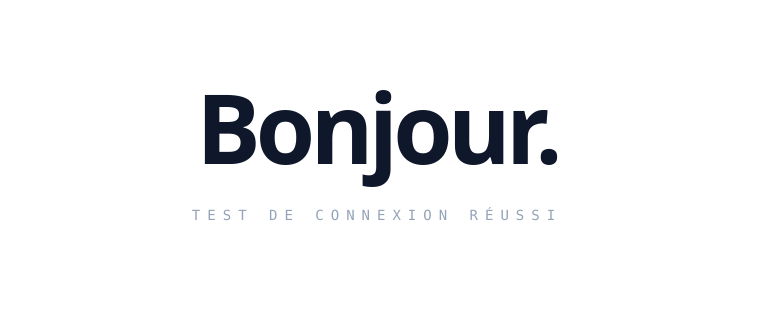
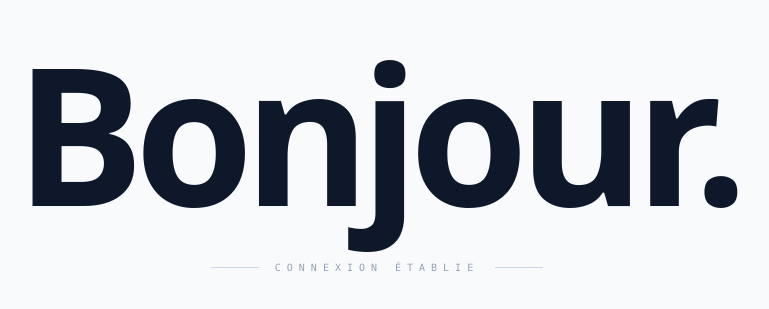
Before and after one commit to OLguern/ma_machine, a React (Vite) app: page / in a window 1280 px wide. Shown: the part 245-554 px from the top of the page, without its empty margins (263-1032 px from the left). Built offline with nearby package versions, Linux system fonts and the light colour scheme.

Commit message:
Add files via upload

```diff
--- a/App.tsx
+++ b/App.tsx
@@ -2,13 +2,17 @@ import React from 'react';
 
 const App: React.FC = () => {
   return (
-    <div className="text-center">
-      <h1 className="text-8xl font-black text-slate-900 tracking-tighter animate-bounce">
+    <div className="flex flex-col items-center justify-center animate-in fade-in duration-1000">
+      <h1 className="text-9xl font-black text-slate-900 tracking-tighter sm:text-[12rem]">
         Bonjour.
       </h1>
-      <p className="text-slate-400 mt-6 font-mono text-sm uppercase tracking-[0.5em]">
-        Test de connexion réussi
-      </p>
+      <div className="mt-8 flex items-center gap-4">
+        <div className="w-12 h-px bg-slate-300"></div>
+        <p className="text-slate-400 font-mono text-[10px] uppercase tracking-[0.6em]">
+          Connexion Établie
+        </p>
+        <div className="w-12 h-px bg-slate-300"></div>
+      </div>
     </div>
   );
 };
--- a/index.html
+++ b/index.html
@@ -21,8 +21,8 @@
 </script>
 <link rel="stylesheet" href="/index.css">
 </head>
-<body class="bg-white flex items-center justify-center h-screen m-0">
-    <div id="root"></div>
+<body class="bg-slate-50 flex items-center justify-center h-screen m-0 overflow-hidden">
+    <div id="root" class="w-full h-full flex items-center justify-center"></div>
     <script type="module" src="./index.tsx"></script>
 <script type="module" src="/index.tsx"></script>
 </body>
--- a/index.tsx
+++ b/index.tsx
@@ -5,5 +5,9 @@ import App from './App.tsx';
 const rootElement = document.getElementById('root');
 if (rootElement) {
   const root = createRoot(rootElement);
-  root.render(<App />);
+  root.render(
+    <React.StrictMode>
+      <App />
+    </React.StrictMode>
+  );
 }
```
